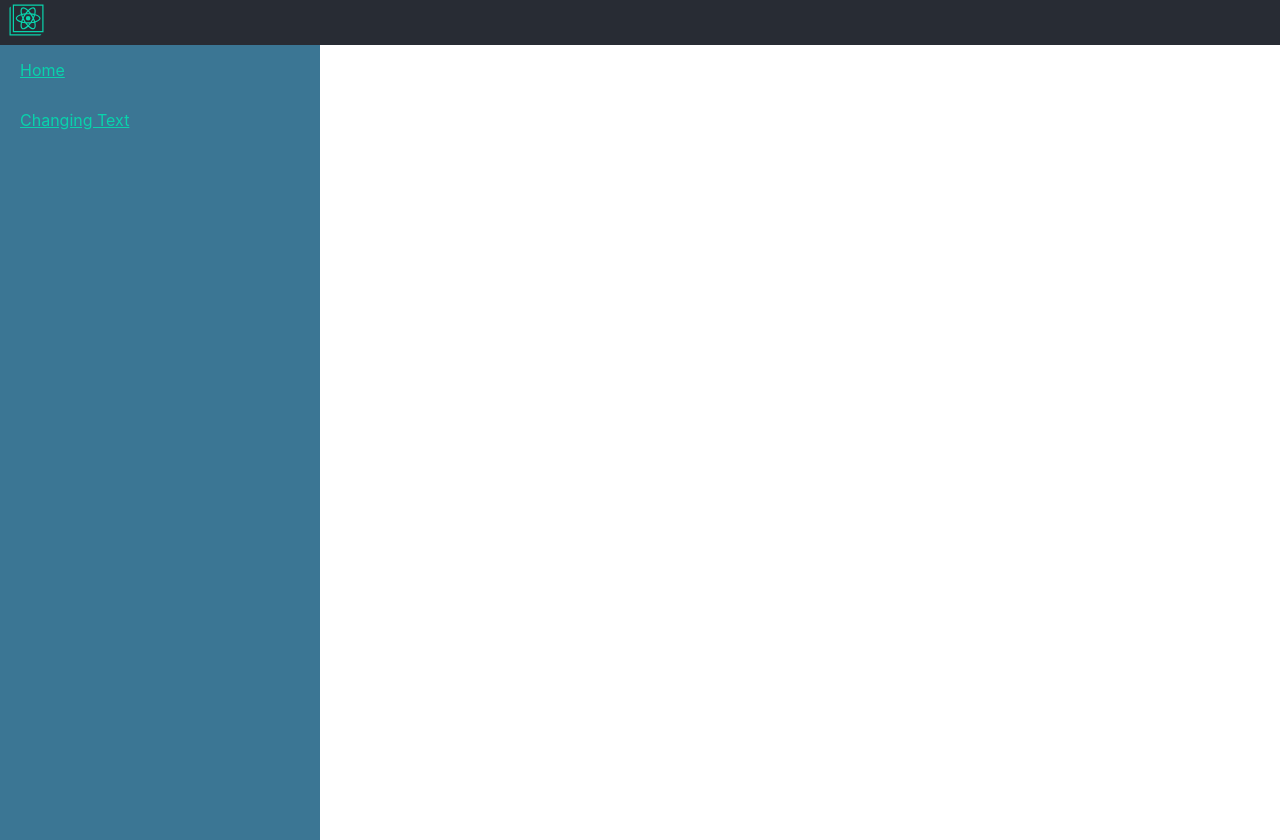
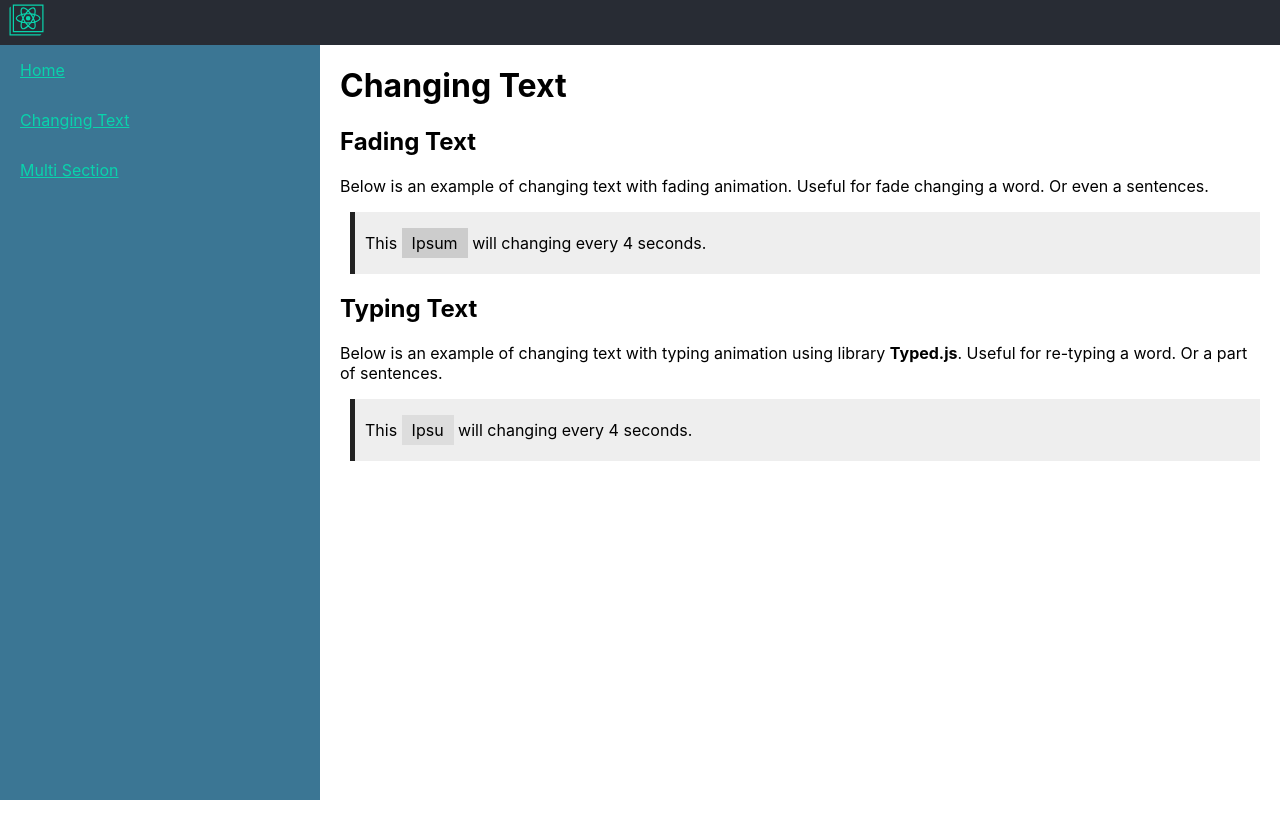
Before and after one commit to refandhika/reactestv2, a React (Create React App) app: page /reactestv2/changing-text in a window 1280 px wide. After the commit the page ends 800 px from the top, so only its background shows below. Built offline with nearby package versions, Linux system fonts and the light colour scheme.

Commit message:
Update add some text

```diff
--- a/src/App.css
+++ b/src/App.css
@@ -56,5 +56,5 @@
 .App-main {
   width: calc(75% - 40px);
   min-height: calc(100vh - 45px);
-  margin: 20px;
+  margin: 0 20px;
 }
--- a/src/App.js
+++ b/src/App.js
@@ -10,8 +10,8 @@ import './App.css';
 import logo from './logo.svg';
 
 import Home from './Home.js';
-import FadingText from './FadingText.js';
-import TypingText from './TypingText.js';
+import ChangingText from './ChangingText.js';
+import MultiSection from './MultiSection.js';
 
 function App() {
   return (
@@ -28,7 +28,8 @@ function App() {
 	  <aside className="App-side">
 	    <nav className="App-nav">
 	       <Link to="/" className="App-link">Home</Link>
-	       <Link to="/changingtext" className="App-link">Changing Text</Link>
+	       <Link to="/changing-text" className="App-link">Changing Text</Link>
+	       <Link to="/multi-section" className="App-link">Multi Section</Link>
 	    </nav>
 	  </aside>
 	  <main className="App-main">
@@ -36,9 +37,11 @@ function App() {
 	      <Route exact path="/">
 	        <Home />
 	      </Route>
-	      <Route path="/changingtext">
-	        <FadingText />
-	        <TypingText />
+	      <Route path="/changing-text">
+	        <ChangingText />
+	      </Route>
+	      <Route path="/multi-section">
+	        <MultiSection />
 	      </Route>
 	    </Switch>
 	  </main>
--- /dev/null
+++ b/src/ChangingText.js
@@ -0,0 +1,16 @@
+import React from 'react';
+
+import FadingText from './FadingText.js';
+import TypingText from './TypingText.js';
+
+function ChangingText() {
+  return (
+    <div className="Home">
+      <h1>Changing Text</h1>
+      <FadingText />
+      <TypingText />
+    </div>
+  );
+}
+
+export default ChangingText;
--- a/src/FadingText.css
+++ b/src/FadingText.css
@@ -1,5 +1,5 @@
 .FadingText .Part {
-  background-color: #ddd;
+  background-color: #ccc;
   padding: 5px 10px;
 }
 
@@ -10,3 +10,10 @@
 .Part>.Part-inner.faded {
   opacity: 0;
 }
+
+.FadingText .Example {
+  margin-left: 10px;
+  padding: 5px 10px 5px 10px;
+  border-left: 5px solid #222;
+  background-color: #eee;
+}
--- a/src/FadingText.js
+++ b/src/FadingText.js
@@ -67,7 +67,11 @@ class FadingText extends React.Component {
 
     return (
       <div className="FadingText">
-        <p>This <span className="Part"><span className={classChange}>{texts[index]}</span></span> will changing every 4 seconds.</p>
+	<h2>Fading Text</h2>
+	<p>Below is an example of changing text with fading animation. Useful for fade changing a word. Or even a sentences.</p>
+        <div className="Example">
+	  <p>This <span className="Part"><span className={classChange}>{texts[index]}</span></span> will changing every 4 seconds.</p>
+	</div>
       </div>
     );
   }
--- a/src/Home.js
+++ b/src/Home.js
@@ -3,7 +3,9 @@ import React from 'react';
 function Home() {
   return (
     <div className="Home">
+      <h1>Welcome Home!</h1>
       <p>This is our home, welcome and make it yours!</p>
+      <p>Navigation is on your left, you can't miss it.</p>
     </div>
   );
 }
--- /dev/null
+++ b/src/MultiSection.js
@@ -0,0 +1,12 @@
+import React from 'react';
+
+function MultiSection() {
+  return (
+    <div className="MultiSection">
+      <h1>Multi Section</h1>
+
+    </div>
+  );
+}
+
+export default MultiSection;
--- a/src/TypingText.css
+++ b/src/TypingText.css
@@ -2,3 +2,10 @@
   background-color: #ddd;
   padding: 5px 10px;
 }
+
+.TypingText .Example {
+  margin-left: 10px;
+  padding: 5px 10px 5px 10px;
+  border-left: 5px solid #222;
+  background-color: #eee;
+}
--- a/src/TypingText.js
+++ b/src/TypingText.js
@@ -13,7 +13,6 @@ const texts = [
 class TypingText extends React.Component {
   constructor(props) {
     super(props);
-
     }
 
   componentDidMount() {
@@ -36,7 +35,11 @@ class TypingText extends React.Component {
   render() {
     return (
       <div className="TypingText">
-        <p>This <span className="Part"><span className="Part-inner" ref={(el)=>{this.el=el;}}></span></span> will changing every 4 seconds.</p>
+	<h2>Typing Text</h2>
+	<p>Below is an example of changing text with typing animation using library <strong>Typed.js</strong>. Useful for re-typing a word. Or a part of sentences.</p>
+	<div className="Example">
+          <p>This <span className="Part"><span className="Part-inner" ref={(el)=>{this.el=el;}}></span></span> will changing every 4 seconds.</p>
+	</div>
       </div>
     );
   }
```
